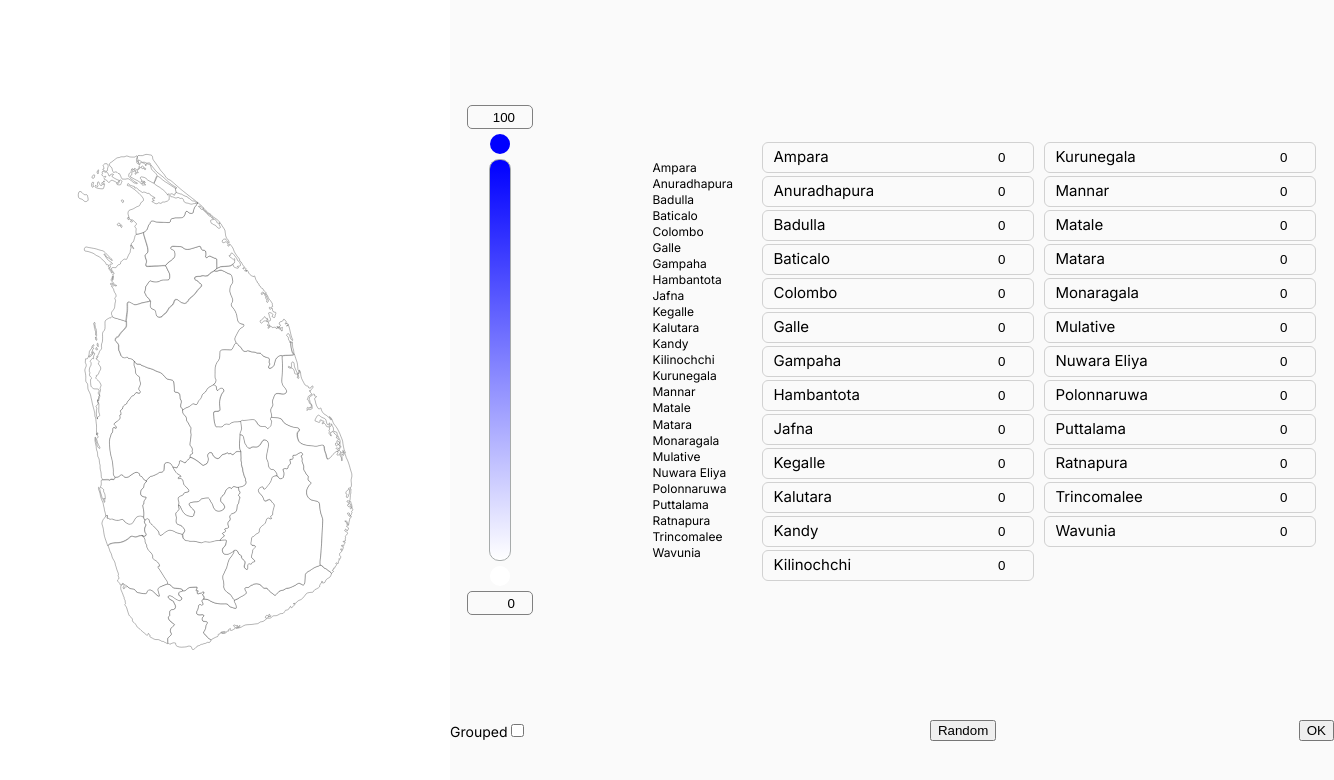
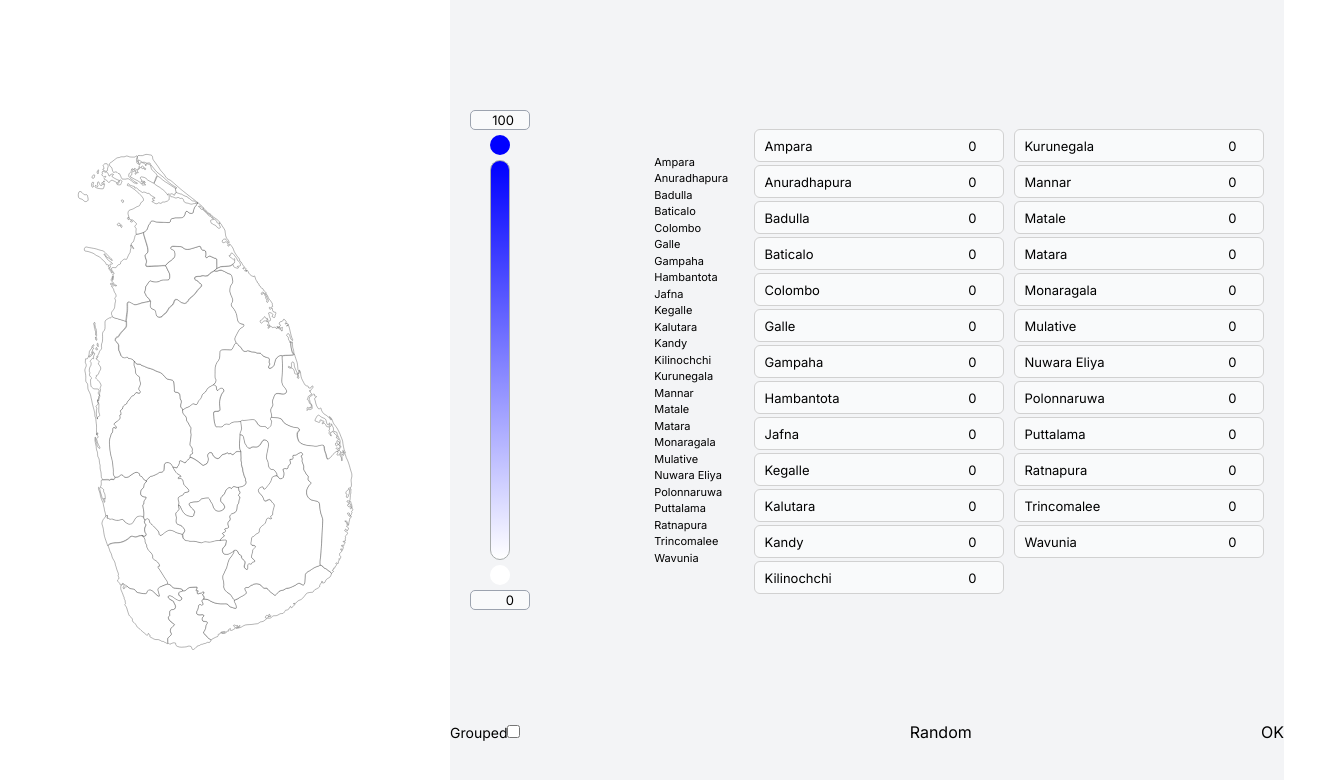
Before and after one commit to Dhammika-Mahendra/data-map, a Next.js app: page / in a window 1280 px wide. Shown: the top 780 px of the page, 1334 px wide, since content can reach past the window. Built offline with nearby package versions, Linux system fonts and the light colour scheme.

Commit message:
Styles replaced with tailwind

```diff
--- a/app/globals.css
+++ b/app/globals.css
@@ -1,8 +1,8 @@
-/* @tailwind base;
+@tailwind base;
 @tailwind components;
 @tailwind utilities;
 
-:root {
+/*:root {
   --foreground-rgb: 0, 0, 0;
   --background-start-rgb: 214, 219, 220;
   --background-end-rgb: 255, 255, 255;
--- a/pages/Colorbar.tsx
+++ b/pages/Colorbar.tsx
@@ -94,30 +94,28 @@ const linear_str=():string=>{
 
   return (
 
-    <div style={{width:"auto",display:'flex',flexDirection:'column',alignItems:'center'}}>
+    <div className="w-auto flex flex-col items-center">
 
-        <div style={{marginTop:'10px',marginBottom:'5px',width:'100px',display:'flex',flexDirection:'column',alignItems:'center'}}>
-          <input type='number' style={{width:"60px",height:"20px",border:'1px solid gray',borderRadius:'5px',backgroundColor:'#fafafa',textAlign:'right'}}
+        <div className="mt-[10px] mb-[5px] w-[100px] flex flex-col items-center">
+          <input type='number' className="text-[13px] w-[60px] h-[20px] border border-gray-400 rounded-[5px] bg-gray-50 text-right"
           onChange={(e)=>setRange({...range,max:Number(e.target.value)})} value={range.max}></input>
-          <input type='color' style={{padding:'0',border:`10px solid ${minCol}`,width:'0',height:'0',borderRadius:'50%',marginTop:'5px'}} onChange={(e)=>setCol(e)} defaultValue={minCol}
+          <input type='color' className="p-0 w-0 h-0 rounded-full mt-[5px]"  style={{border:`10px solid ${minCol}`}} onChange={(e)=>setCol(e)} defaultValue={minCol}
           id={`${colList[colList.length-1].id}`}></input>
         </div>
 
-       <div style={{width:'100%',display:'flex',justifyContent:'center'}}>
+       <div className="w-full flex justify-center">
          <div
-             style={{height: "400px",width: "20px", borderColor: "#a7abab",borderStyle: "solid",
-                     borderWidth: "thin",display:"inline-block",position:"relative",borderRadius:'10px',
-                     background:`${linear_str()}`
-                     }}
-            >
+            className="h-[400px] w-[20px] border border-[#a7abab] inline-block relative rounded-[10px]"
+            style={{background:`${linear_str()}`}}
+          >
              <Navigpoint yCoord={Navig.yCoord} xCoord={Navig.xCoord} enable={enable}></Navigpoint>
          </div>
        </div>
 
-       <div style={{marginBottom:'10px',marginTop:'5px',width:'100px',display:'flex',flexDirection:'column',alignItems:'center'}}>
-        <input type='color' style={{padding:'0',border:`10px solid ${maxCol}`,width:'5px',height:'5px',borderRadius:'50%',marginBottom:'5px'}} onChange={(e)=>setCol(e)} defaultValue={maxCol} id={`${colList[0].id}`}
+       <div className="mb-[10px] mt-[5px] w-[100px] flex flex-col items-center">
+        <input type='color' className="p-0 w-[5px] h-[5px] rounded-full mb-[5px]" style={{border:`10px solid ${maxCol}`}} onChange={(e)=>setCol(e)} defaultValue={maxCol} id={`${colList[0].id}`}
         ></input>
-        <input type='number' style={{width:"60px",height:"20px",border:'1px solid gray',borderRadius:'5px',backgroundColor:'#fafafa',textAlign:'right'}}
+        <input type='number'className="text-[13px] w-[60px] h-[20px] border border-gray-400 rounded-[5px] bg-gray-50 text-right"
         onChange={(e)=>setRange({...range,min:Number(e.target.value)})} value={range.min}></input>
       </div>
 
--- a/pages/Confirm.tsx
+++ b/pages/Confirm.tsx
@@ -127,22 +127,22 @@ const Confirm:React.FC<ConfirmProps>=({SetMap,Map,actdist})=>{
 
 
   return (
-    <div style={{backgroundColor:'#fafafa',height:'100vh'}}>
+    <div className="bg-gray-100 h-screen w-[75%]">
 
-      <div style={{display:'flex',height:'90vh',justifyContent:'space-between',alignItems:'center'}}>
+      <div className="flex h-[90vh] justify-between items-center">
         <Colorbar setColList={setColList} colList={colList} range={range} setRange={setRange} check={group} ></Colorbar>
         <Scale arr={scaleArray2} min={range.min} max={range.max}></Scale>
         <DataField distr={distr} setDistr={setDistr} min={range.min} max={range.max} setValid={setValid}></DataField>
       </div>
 
-      <div style={{display:'flex',justifyContent:'space-between',alignItems:'center'}}>
-            <div style={{display:'flex',alignItems:'center',height:'20px'}}>
+      <div className="flex justify-between items-center">
+            <div className="flex items-center h-[5px]">
                 <div>
-                  <p style={{fontSize:'14px',display:'inline'}}>Grouped</p>
+                  <p className="text-[14px] inline">Grouped</p>
                   <input type='checkbox' onChange={(e: React.ChangeEvent<HTMLInputElement>)=>setGroup({...group,status:e.target.checked})} ></input>
                 </div>
-                <div style={{width:'100px'}}>
-                {group.status ? <input type="number" onChange={(e: React.ChangeEvent<HTMLInputElement>)=>setGroup({...group,groups:parseInt(e.target.value)})} style={{width:'40px',height:'25px',margin:'2px',border:'1px solid #fafafa',borderBottom:'1px solid #a7abab'}} value={group.groups}/> : ''}
+                <div className="w-[100px]">
+                {group.status ? <input type="number" onChange={(e: React.ChangeEvent<HTMLInputElement>)=>setGroup({...group,groups:parseInt(e.target.value)})} className="w-[40px] h-[25px] m-[2px] border border-gray-100 border-b border-gray-400" value={group.groups}/> : ''}
                 </div>
             </div>
             <button onClick={setRandVal}>Random</button>
--- a/pages/DataField.tsx
+++ b/pages/DataField.tsx
@@ -11,8 +11,8 @@ const DataField:React.FC<DataFieldProps>=({distr,setDistr,setValid,min,max})=>{
   }
 
   return (
-    <div style={{width:"70%",display:'flex'}}>
-        <div style={{display:'flex',flexDirection:'column'}}>
+    <div className="w-[70%] flex">
+        <div className="flex-col">
 
         {
         distr.map((el,ind)=>{
@@ -24,7 +24,7 @@ const DataField:React.FC<DataFieldProps>=({distr,setDistr,setValid,min,max})=>{
 
         </div>
 
-       <div style={{display:'flex',flexDirection:'column',marginLeft:'10px'}}>
+       <div className="flex-col ml-[10px]">
 
        {
         distr.map((el,ind)=>{
--- a/pages/DataFieldUnit.tsx
+++ b/pages/DataFieldUnit.tsx
@@ -3,22 +3,10 @@ import { DataFieldUnitProps } from './Datatypes'
 
 const DataFieldUnit:React.FC<DataFieldUnitProps>=({title,def,setDistVal,index})=>{
 
-    const fieldStyle:React.CSSProperties={
-        margin:'0',
-        width:'100px',
-        height:'25px',
-        border:'1px solid #fafafa',
-        borderBottom:'1px solid #fafafa',
-        flex:'1',
-        backgroundColor:'#fafafa',
-        textAlign:'right',
-        color:'black'
-    }
-
   return (
-    <div style={{display:'flex',alignItems:'baseline',backgroundColor:'#fafafa',marginTop:'3px',paddingLeft:'10px',paddingRight:'10px',borderRadius:'6px',width:'250px',border:'1px solid #d1d1d1'}}>
-        <p style={{fontSize:"15px",flex:1,margin:'0'}}>{title}</p>
-        <input type='number' style={fieldStyle} value={def} onChange={(e)=>setDistVal(Number(e.target.value),index)}></input>
+    <div className="flex items-baseline bg-gray-50 mt-[3px] pl-[10px] pr-[10px] rounded-[6px] w-[250px] border border-[#d1d1d1] py-[3px]">
+        <p className="text-[13px] flex-1 m-0">{title}</p>
+        <input type='number' className="text-[13px] m-0 w-[100px] h-[25px] border border-gray-50 flex-1 bg-gray-50 text-right text-black" value={def} onChange={(e)=>setDistVal(Number(e.target.value),index)}></input>
     </div>
   )
 }
--- a/pages/Hover.tsx
+++ b/pages/Hover.tsx
@@ -3,11 +3,11 @@ import { HoverProps } from './Datatypes';
 
 const Hover:React.FC<HoverProps>=({dist})=>{
   return (
-    <div style={{width:'120px',position:'fixed',top:'10px',left:'10px',backgroundColor:'#fafafa',paddingLeft:'10px',paddingRight:'10px',boxShadow:'0px 1px 1px #ebe8e8'}}>
-        <p style={{fontSize:'13px',marginBottom:0,marginTop:'2px'}}>{dist[0]}</p>
-        <div style={{display:'flex',justifyContent:'space-between'}}>
-            <p style={{fontSize:'13px',margin:'0'}}>{dist[1]}</p>
-            <p style={{fontSize:'13px',margin:'0'}}>%</p>
+    <div className="w-[120px] fixed top-[10px] left-[10px] bg-gray-50 pl-[10px] pr-[10px] shadow-[0_1px_1px_#ebe8e8]">
+        <p className="text-[13px] mb-0 mt-[2px]">{dist[0]}</p>
+        <div className="flex justify-between">
+            <p className="m-0 text-[13px]">{dist[1]}</p>
+            <p className="m-0 text-[13px]">%</p>
         </div>
     </div>
   )
--- a/pages/Map.tsx
+++ b/pages/Map.tsx
@@ -20,9 +20,9 @@ const Map:React.FC =()=> {
 
 
   return (
-	<div style={{width:'100vw',height:'100vh',display:'flex',alignItems:'center'}}>
+	<div className="w-[100vw] h-[100vh] flex justify-between items-center">
 
-	<div style={{marginRight:'50px',marginLeft:'50px'}}>
+	<div className="mx-[50px]">
 	<svg version="1.1" xmlns="http://www.w3.org/2000/svg" x="0px" y="0px" style={{float:"left",display:"inline-block"}}
 		 viewBox="10 98 350 300" width="350px" height="500px">
 	{/*============   Gampaha    ===============================================================*/}
--- a/pages/Scale.tsx
+++ b/pages/Scale.tsx
@@ -6,14 +6,14 @@ const Scale:React.FC<ScaleProps>=({arr,min,max})=>{
   arr.sort((a, b) => b[1] - a[1])
 
   return (
-    <div style={{display:'flex',flexDirection:'column',justifyContent:'space-between',width:'230px',height:'400px'}}>
+    <div className="flex flex-col justify-between w-56">
       {
         arr.map((el:StrNmbStrArrayElem)=>{
-          return <div style={{fontSize:'12px',width:'200px',display:'flex',alignItems:'center'}}>
-                    <div style={{width:'100px',display:'flex',justifyContent:'right',flex:1}}>
+          return <div className="text-[11px] w-200 flex items-center">
+                    <div className="w-100 flex justify-end flex-1">
                         <div style={{backgroundColor:el[2],height:'2px',width:`${(el[1]-min)/(max-min)*100}px`}}></div>
                     </div>
-                    <div style={{width:'90px',display:'flex',justifyContent:'left',flex:1,paddingLeft:'5px'}}>
+                    <div className="w-90 flex justify-start flex-1 pl-[5px]">
                       {el[0]}
                     </div>
                   </div>
```
